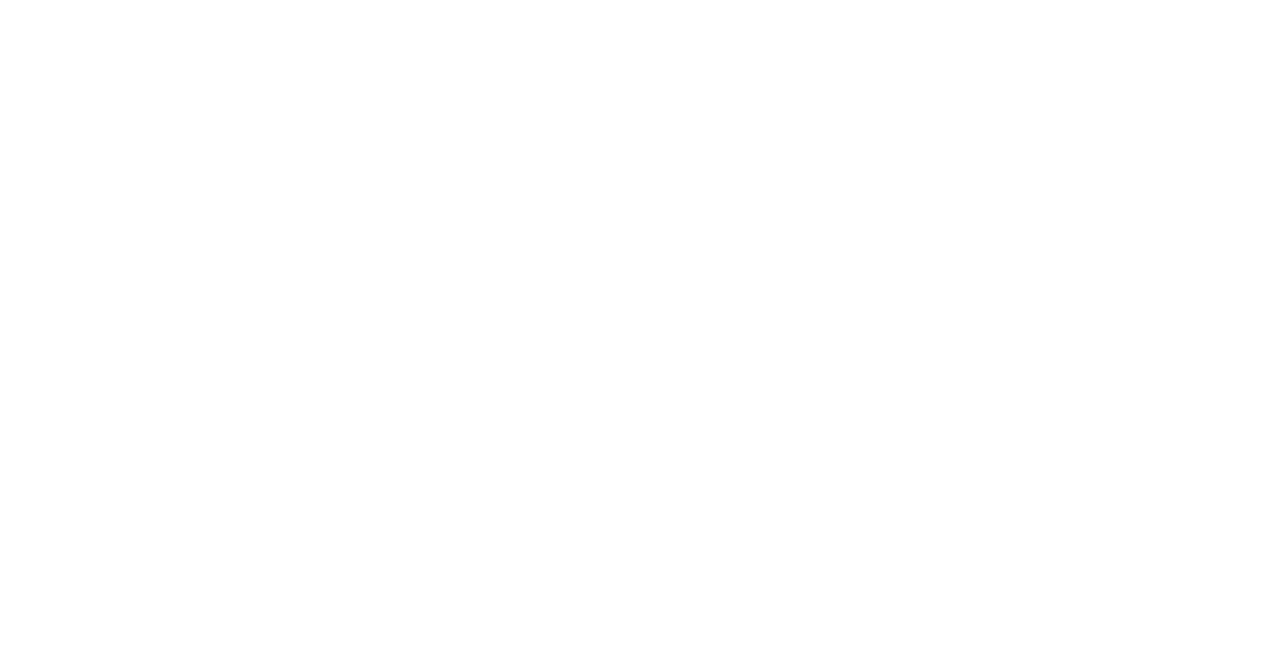
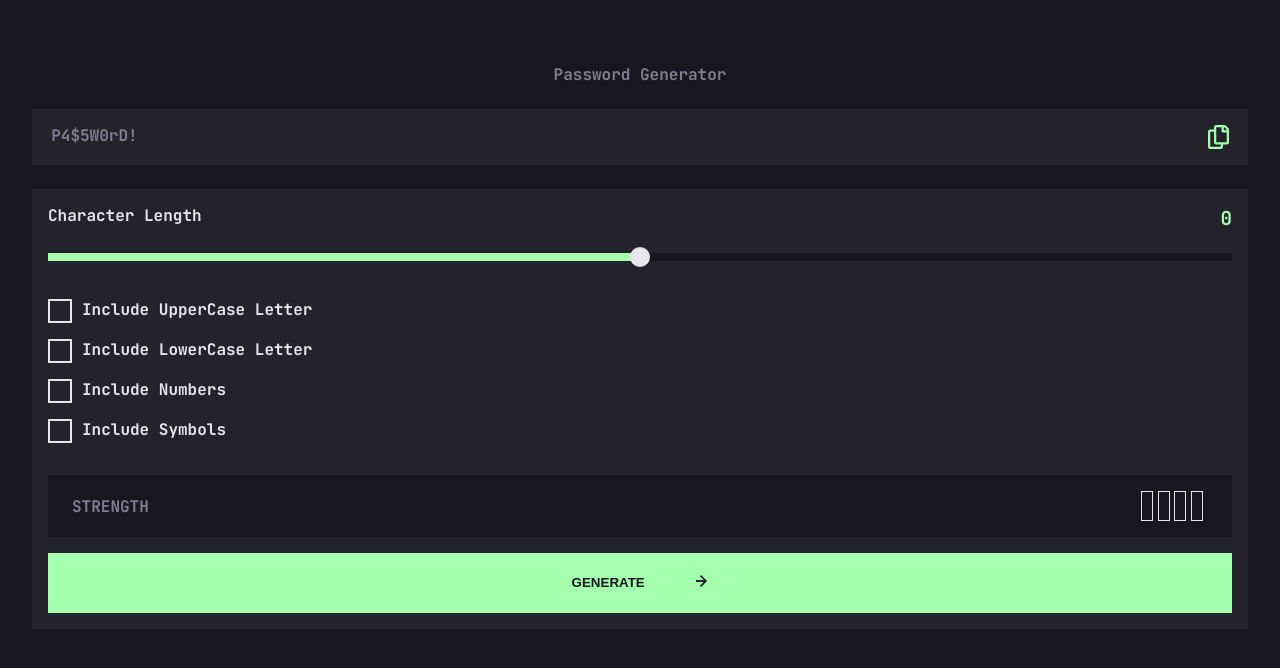
Before and after one commit to Deuzi/password-generator, a plain HTML site: page index.html in a window 1280 px wide. Drawn offline with Linux system fonts and the light colour scheme.

Commit message:
ccs-update

```diff
--- a/index.html
+++ b/index.html
@@ -0,0 +1,69 @@
+<!DOCTYPE html>
+<html lang="en">
+<head>
+    <meta charset="UTF-8">
+    <meta name="viewport" content="width=device-width, initial-scale=1.0">
+    <title>Password Generator</title>
+    <link rel="stylesheet" href="password.css">
+</head>
+<body>
+    <main>
+        <section id="generator-container">
+            <section id="generator-items">
+                <h1>Password Generator</h1>
+                <div id="generated-password">
+                    <span class="placeholder"> P4$5W0rD! </span>
+
+                    <p id="copied">
+
+                    </p>
+                    <svg width="21" height="24" xmlns="http://www.w3.org/2000/svg"  alt="copy" id="copy">
+                        <path
+                            d="M20.341 3.091 17.909.659A2.25 2.25 0 0 0 16.319 0H8.25A2.25 2.25 0 0 0 6 2.25V4.5H2.25A2.25 2.25 0 0 0 0 6.75v15A2.25 2.25 0 0 0 2.25 24h10.5A2.25 2.25 0 0 0 15 21.75V19.5h3.75A2.25 2.25 0 0 0 21 17.25V4.682a2.25 2.25 0 0 0-.659-1.591ZM12.469 21.75H2.53a.281.281 0 0 1-.281-.281V7.03a.281.281 0 0 1 .281-.281H6v10.5a2.25 2.25 0 0 0 2.25 2.25h4.5v1.969a.282.282 0 0 1-.281.281Zm6-4.5H8.53a.281.281 0 0 1-.281-.281V2.53a.281.281 0 0 1 .281-.281H13.5v4.125c0 .621.504 1.125 1.125 1.125h4.125v9.469a.282.282 0 0 1-.281.281Zm.281-12h-3v-3h.451c.075 0 .147.03.2.082L18.667 4.6a.283.283 0 0 1 .082.199v.451Z"
+                            fill="#A4FFAF" />
+                    </svg>
+                </div>
+
+                <section id="strength-setting">
+                    <p>Character Length <span id="password-length">0</span></p>
+                    <div class="slider-container" >
+                        <div class="slider-track">
+                            <div class="slider-fill" id="slider-fill"></div>
+                        </div>
+                        <div class="slider-thumb" id="slider-thumb"></div>
+                    </div>
+
+                    <ul>
+                        <li id="add-upper-case"><div class="checkbox"><img src="password-generator-app/starter-code/assets/images/icon-check.svg" alt="checked" class="checked"> </div>   Include UpperCase Letter</li>
+                        <li id="add-lower-case"><div class="checkbox"><img src="password-generator-app/starter-code/assets/images/icon-check.svg" alt="checked" class="checked"> </div> Include LowerCase Letter</li>
+                        <li id="add-numbers"><div class="checkbox"><img src="password-generator-app/starter-code/assets/images/icon-check.svg" alt="checked" class="checked"> </div>Include Numbers</li>
+                        <li id="add-symbols"><div class="checkbox"><img src="password-generator-app/starter-code/assets/images/icon-check.svg" alt="checked" class="checked"> </div>  Include Symbols</li>
+                    </ul>
+
+                    <div id="strength">
+                        <p>STRENGTH</p>
+                        <div id="strength-display">
+                            <p id="text-response">
+
+                            </p>
+                            <div class="the-bars">
+                                <div class="bars bar-1"></div>
+                                <div class="bars bar-2"></div>
+                                <div class="bars bar-3"></div>
+                                <div class="bars bar-4"></div>
+                            </div>
+                        </div>
+                    </div>
+                    <button id="generate">
+                        GENERATE
+                        <svg width="12" height="12" xmlns="http://www.w3.org/2000/svg" id="right-arrow">
+                        <path fill="#24232C" d="m5.106 12 6-6-6-6-1.265 1.265 3.841 3.84H.001v1.79h7.681l-3.841 3.84z" />
+                    </svg>
+                </button>
+                </section>
+            </section>
+        </section>
+    </main>
+    <script src="password.js" defer></script>
+</body>
+</html>
--- a/password.css
+++ b/password.css
@@ -6,9 +6,222 @@
 }
 
 @font-face{
-    font-family: 'jetBrainsMono' , serif;
-    src:url('password-generator-app/starter-code/assets/fonts/JetBrainsMono-VariableFont_wght.ttf') format('truetype');
-    src: url('password-generator-app/starter-code/assets/fonts/JetBrainsMono-Italic-VariableFont_wght.ttf') format('truetype');
+    font-family: 'jetBrainsMono';
     src: url('password-generator-app/starter-code/assets/fonts/static/JetBrainsMono-Bold.ttf') format('truetype');
-    src: url('password-generator-app/starter-code/assets/fonts/static/JetBrainsMono-BoldItalic.ttf');
 }
+
+:root{
+   --red: #F64A4A;
+   --orange: #FB7C58;
+   --yelow: #F8CD65;
+   --Neon-green: #A4FFAF;
+   --Almost-White: #E6E5EA;
+   --Grey:#817D92;
+   --Dark-Grey: #24232C;
+   --Very-Dark-Grey: #18171F;
+}
+
+main{
+    width: 100vw;
+    height: 100vh;
+    font-family: 'jetBrainsMono', serif;
+    display: block;
+    background-color: var(--Very-Dark-Grey);
+    color: var(--Almost-White);
+}
+
+/* @media (min-width: 600px) {
+    body{
+        width: 100vw;
+        height: 100vh;
+    }
+    #generator-container{
+        width: 100%;
+        height: fit-content;
+        display: flex;
+        justify-content: center;
+        align-items: center;
+    }
+} */
+
+h1{
+    text-align: center;
+    color: var(--Grey);
+    font-size: 1rem;
+}
+
+#generator-container{
+    margin: 4rem 2rem;
+    height: 100%;
+}
+
+#generated-password{
+    margin: 1.5rem 0;
+    background-color: var(--Dark-Grey);
+    padding: 1rem 1.2rem;
+    color: var(--Grey);
+    display: flex;
+    justify-content: space-between;
+}
+
+#copy{
+    cursor: pointer;
+}
+
+
+
+/*Strength Section*/
+
+#strength-setting{
+    background-color: var(--Dark-Grey);
+    padding: 1rem;
+}
+
+#strength-setting > p {
+    display: flex;
+    justify-content: space-between;
+    margin-bottom: 1rem;
+}
+
+#password-length{
+    color: var(--Neon-green);
+    font-size: 1.2rem;
+}
+
+
+/* Custom range slider*/
+
+.slider-container{
+    position: relative;
+    width: 100%;
+    height: 20px;
+    margin-bottom: 2rem;
+}
+
+.slider-track{
+    background: var(--Very-Dark-Grey);
+    width: 100%;
+    position: absolute;
+    height: 8px;
+    top: 50%;
+    transform: translateY(-50%);
+}
+
+.slider-fill{
+    width: 50%;
+    background: var(--Neon-green);
+    position: absolute;
+    height: 100%;
+}
+
+.slider-thumb{
+    position: absolute;
+    background-color: var(--Almost-White);
+    border-radius: 50%;
+    height: 20px;
+    width: 20px;
+    border: 0 solid var(--Almost-White);
+    top: 50%;
+    transform: translate(-50%, -50%);
+    cursor: pointer;
+    z-index: 2;
+    left: 50%;
+}
+
+.slider-thumb:hover{
+    background-color: var(--Very-Dark-Grey);
+    border: 2px solid var(--Neon-green);
+}
+
+
+ul li{
+    margin-bottom: 1rem;
+   display: flex;
+
+}
+
+
+.checkbox{
+    width: 16px;
+    height: 16px;
+    display: flex;
+    justify-content: center;
+    align-items: center;
+    padding: 2px;
+    margin-right: 10px;
+    background-color: transparent;
+    border: 2px solid var(--Almost-White);
+    cursor: pointer;
+}
+
+.checked{
+    display: none;
+}
+
+
+.checkbox-when-click{
+    width: 16px;
+    height: 16px;
+    display: flex;
+    justify-content: center;
+    align-items: center;
+    padding: 2px;
+    margin-right: 10px;
+    background-color: var(--Neon-green);
+    border: 0 solid var(--Neon-green);
+    cursor: pointer;
+}
+
+/*--strength--*/
+
+#strength > p{
+    color: var(--Grey);
+}
+
+#strength{
+    margin-top: 1rem;
+    display: flex;
+    justify-content: space-between;
+    align-items: center;
+    background-color: var(--Very-Dark-Grey);
+    padding: 1rem 1.5rem;
+}
+
+.the-bars{
+    display: flex;
+}
+
+.bars{
+    height: 28px;
+    width: 10px;
+    margin-right: 0.3rem;
+    border: 1px solid var(--Almost-White);
+}
+
+#generate{
+    width: 100%;
+    padding: 1.4rem 0;
+    margin-top: 1rem;
+    border: 0 solid var(--Neon-green);
+    background-color: var(--Neon-green);
+    font-weight: 700;
+    color: var(--Very-Dark-Grey);
+}
+
+#generate:hover{
+    background-color: var(--Very-Dark-Grey);
+    border: 1px solid var(--Neon-green);
+    color: var(--Neon-green);
+}
+
+/* #right-arrow path:hover{
+    fill: var(--Neon-green);
+} */
+#generate #right-arrow{
+    margin-left: 3rem;
+}
+
+
+/* @media(min-width: 767px){
+
+} */
```
